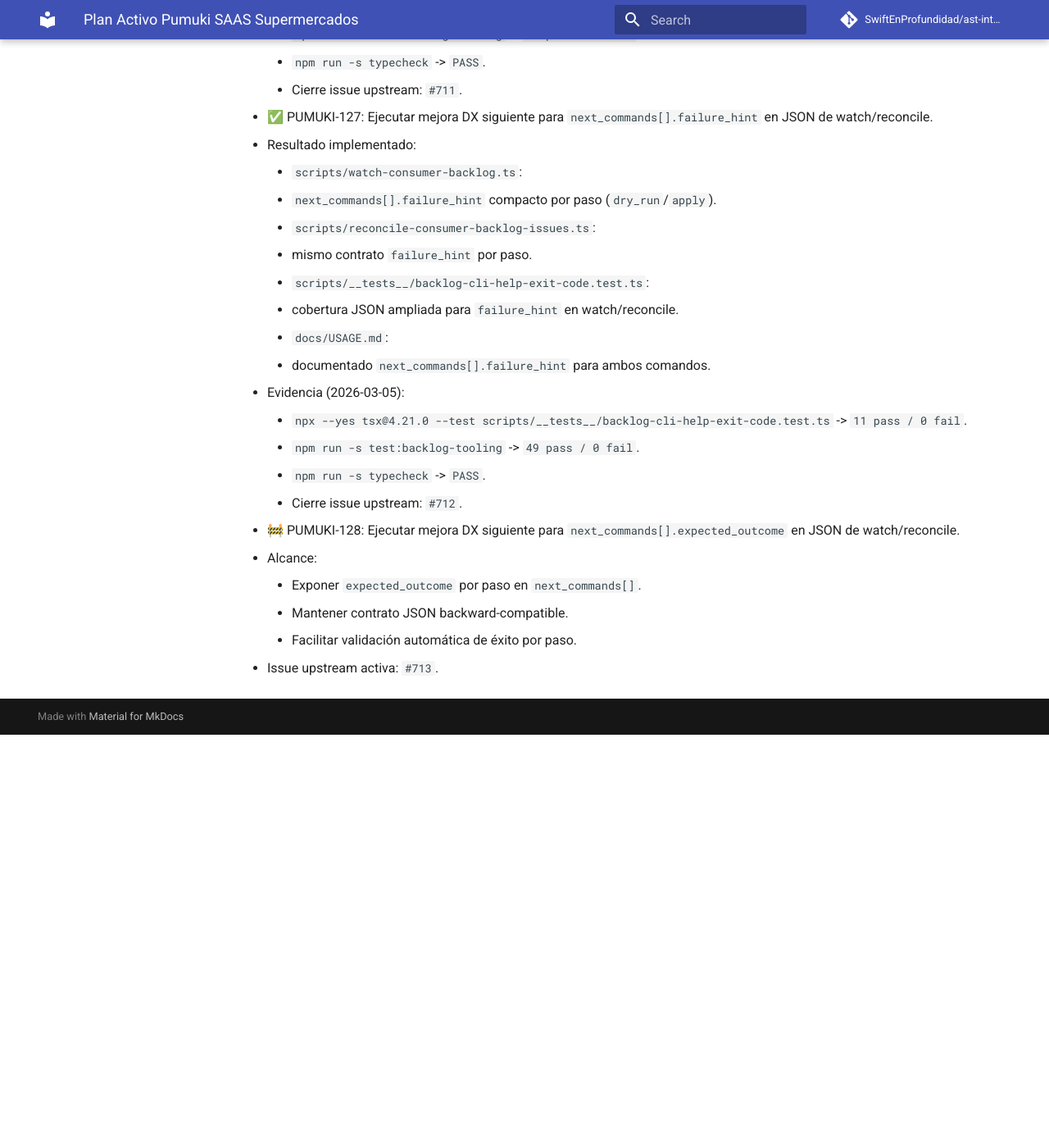
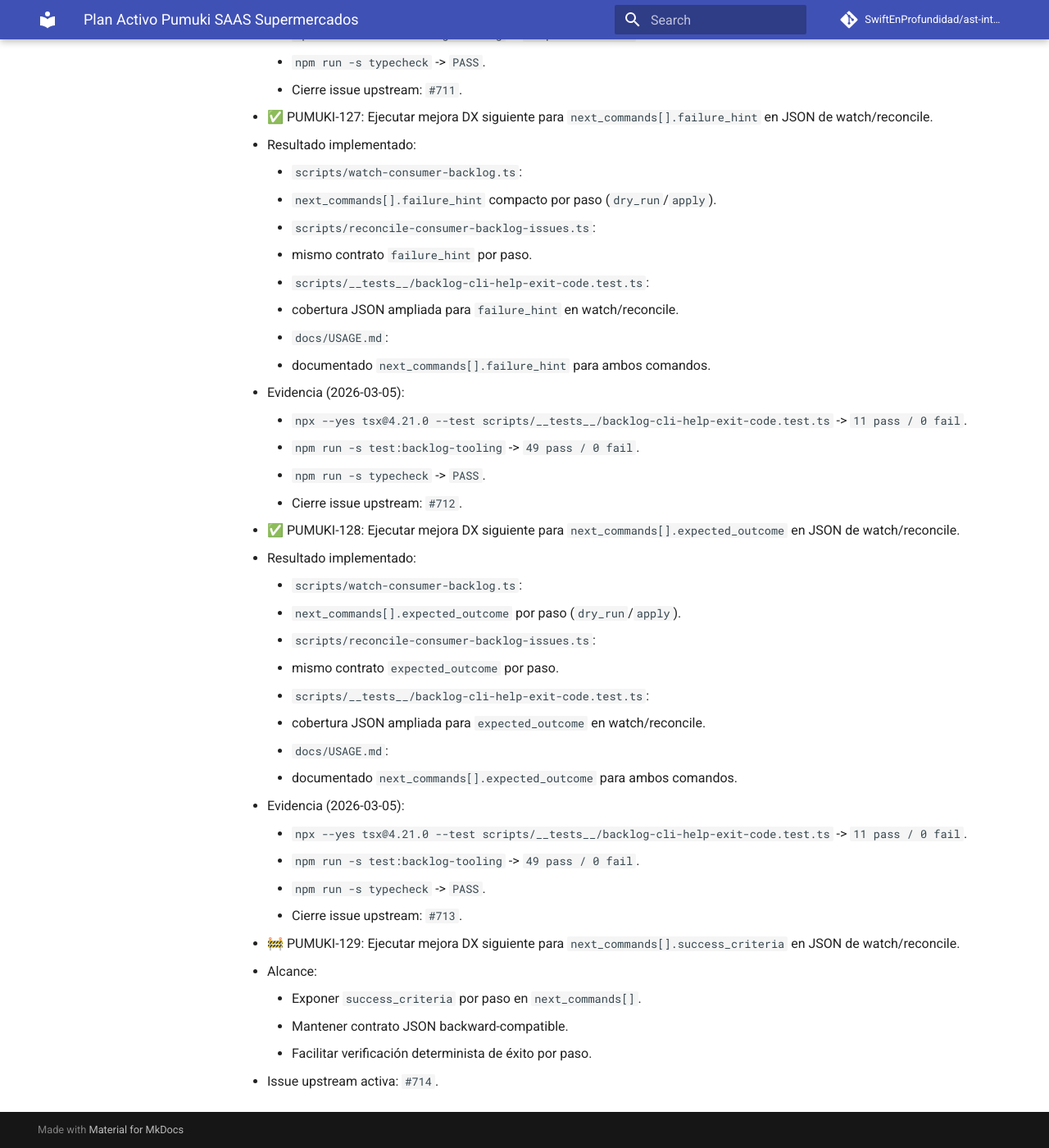
Before and after one commit to SwiftEnProfundidad/ast-intelligence-hooks, an MkDocs documentation site: the page built from docs/seguimiento-activo-pumuki-saas-supermercados.md, in a window 1280 px wide and 1400 px high, scrolled down 55974 px. Shown: the whole window at 82% size. Built offline with MkDocs 1.6.1 and Material for MkDocs 9.7.7, drawn with Linux system fonts in a browser that asks for light colours; comment, search, counter and statistics services are not loaded; before the commit the page ends 56870 px from its top, so only the background shows below that.

Commit message:
feat(backlog-tooling): add next_commands expected_outcome metadata

```diff
--- a/docs/seguimiento-activo-pumuki-saas-supermercados.md
+++ b/docs/seguimiento-activo-pumuki-saas-supermercados.md
@@ -1590,9 +1590,25 @@
     - `npm run -s typecheck` -> `PASS`.
     - Cierre issue upstream: `#712`.
 
-- 🚧 PUMUKI-128: Ejecutar mejora DX siguiente para `next_commands[].expected_outcome` en JSON de watch/reconcile.
+- ✅ PUMUKI-128: Ejecutar mejora DX siguiente para `next_commands[].expected_outcome` en JSON de watch/reconcile.
+  - Resultado implementado:
+    - `scripts/watch-consumer-backlog.ts`:
+      - `next_commands[].expected_outcome` por paso (`dry_run`/`apply`).
+    - `scripts/reconcile-consumer-backlog-issues.ts`:
+      - mismo contrato `expected_outcome` por paso.
+    - `scripts/__tests__/backlog-cli-help-exit-code.test.ts`:
+      - cobertura JSON ampliada para `expected_outcome` en watch/reconcile.
+    - `docs/USAGE.md`:
+      - documentado `next_commands[].expected_outcome` para ambos comandos.
+  - Evidencia (2026-03-05):
+    - `npx --yes tsx@4.21.0 --test scripts/__tests__/backlog-cli-help-exit-code.test.ts` -> `11 pass / 0 fail`.
+    - `npm run -s test:backlog-tooling` -> `49 pass / 0 fail`.
+    - `npm run -s typecheck` -> `PASS`.
+    - Cierre issue upstream: `#713`.
+
+- 🚧 PUMUKI-129: Ejecutar mejora DX siguiente para `next_commands[].success_criteria` en JSON de watch/reconcile.
   - Alcance:
-    - Exponer `expected_outcome` por paso en `next_commands[]`.
+    - Exponer `success_criteria` por paso en `next_commands[]`.
     - Mantener contrato JSON backward-compatible.
-    - Facilitar validación automática de éxito por paso.
-  - Issue upstream activa: `#713`.
+    - Facilitar verificación determinista de éxito por paso.
+  - Issue upstream activa: `#714`.
```
Also changed, not shown: docs/USAGE.md (+2 -0 lines), docs/registro-maestro-de-seguimiento.md (+2 -2 lines), 3 other files.
